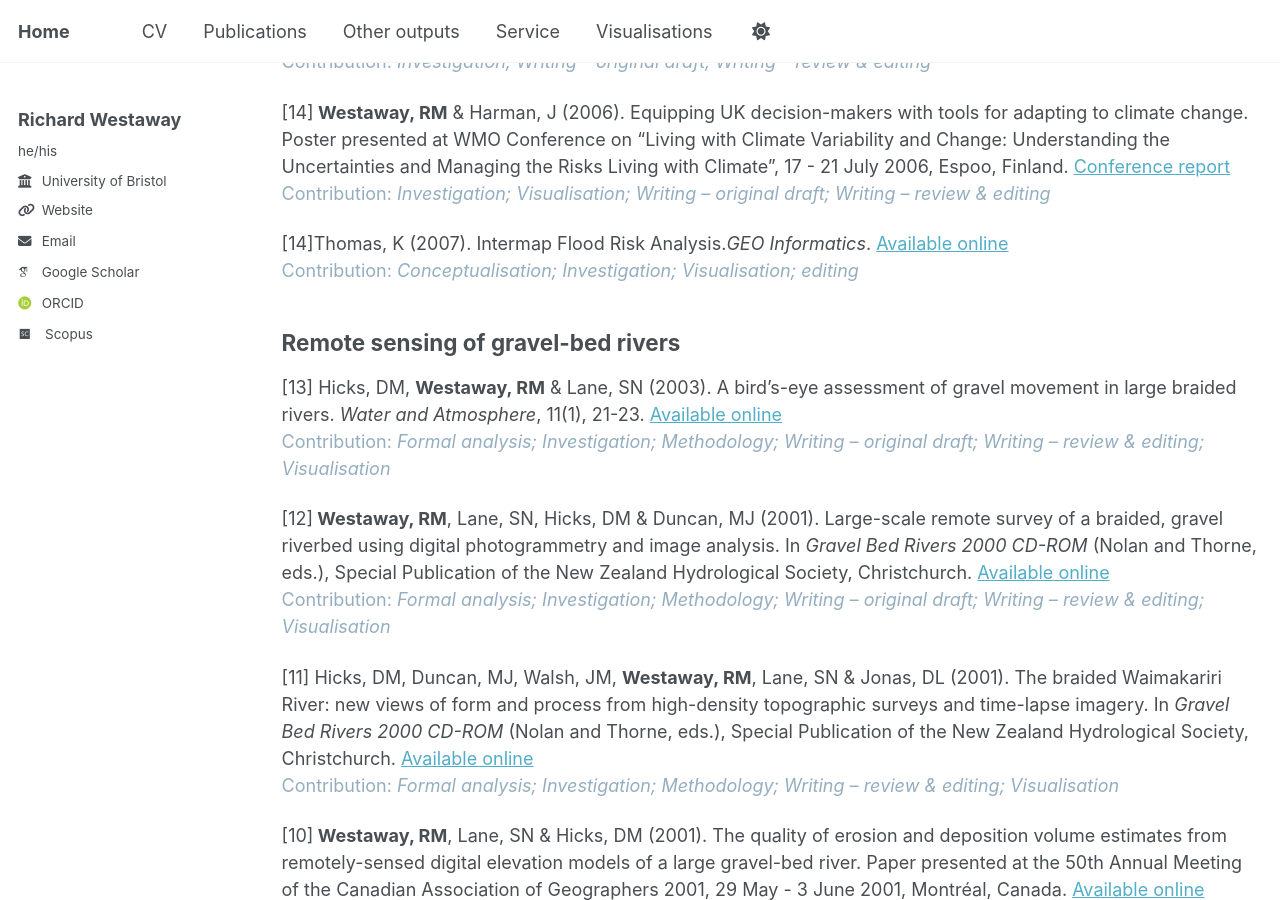
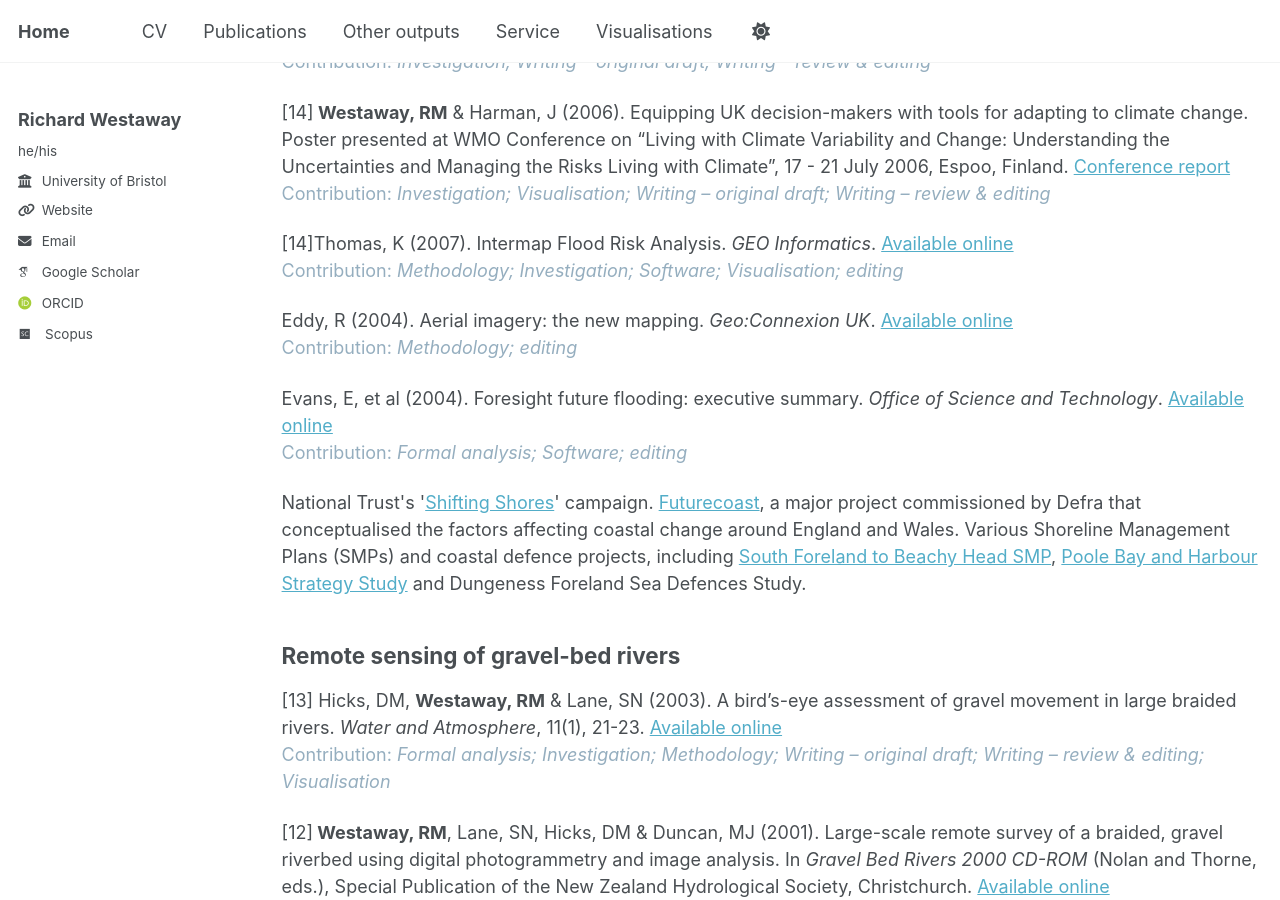
Before and after one commit to richardwestaway/richardwestaway.github.io, a Jekyll site: the page built from _pages/outputs.html, in a window 1280 px wide and 900 px high, scrolled down 3522 px. Built offline with Jekyll 4.4.1, drawn with Linux system fonts in a browser that asks for light colours; some web fonts are replaced; comment, search, counter and statistics services are not loaded.

Commit message:
Update outputs.html

```diff
--- a/_pages/outputs.html
+++ b/_pages/outputs.html
@@ -81,7 +81,19 @@ author_profile: true
 
 <p>[14]<strong> Westaway, RM</strong> &amp; Harman, J (2006). Equipping UK decision-makers with tools for adapting to climate change. Poster presented at WMO Conference on “Living with Climate Variability and Change: Understanding the Uncertainties and Managing the Risks Living with Climate”, 17 - 21 July 2006, Espoo, Finland. <a href="https://library.wmo.int/records/item/58506-report-of-wmo-conference-on-living-with-climate-variability-and-change?offset=1" target="_blank" rel="noopener">Conference report</a><br /><span style="color: #95aebf;">Contribution: <em>Investigation; Visualisation; </em><em>Writing – original draft; Writing – review &amp; editing</em></span></p>
 
-<p>[14]Thomas, K (2007). Intermap Flood Risk Analysis.<em>GEO Informatics</em>. <a href="https://web.archive.org/web/20091009004505/https://www.geoinformatics.com/blog/online-articles/intermap-flood-risk-analysis" target="_blank" rel="noopener">Available online</a><br /><span style="color: #95aebf;">Contribution: <em>Conceptualisation; Investigation; Visualisation; </em><em>editing</em></span></p>
+<p>[14]Thomas, K (2007). Intermap Flood Risk Analysis. <em>GEO Informatics</em>. <a href="https://web.archive.org/web/20091009004505/https://www.geoinformatics.com/blog/online-articles/intermap-flood-risk-analysis" target="_blank" rel="noopener">Available online</a><br /><span style="color: #95aebf;">Contribution: <em>Methodology; Investigation; Software; Visualisation; </em><em>editing</em></span></p>
+
+Eddy, R (2004). Aerial imagery: the new mapping. <em>Geo:Connexion UK</em>. <a href="https://richardwestaway.github.io/files/2004-GeoConnexionUK.pdf" target="_blank" rel="noopener">Available online</a><br /><span style="color: #95aebf;">Contribution: <em>Methodology; </em><em>editing</em></span></p>
+
+Evans, E, et al (2004). Foresight future flooding: executive summary. <em>Office of Science and Technology</em>. <a href="https://assets.publishing.service.gov.uk/media/5a74c78de5274a3f93b48beb/04-947-flooding-summary.pdf" target="_blank" rel="noopener">Available online</a><br /><span style="color: #95aebf;">Contribution: <em>Formal analysis; Software; </em><em>editing</em></span></p>
+
+National Trust's '<a href="https://richardwestaway.github.io/files/2005-national-trust-uk-shifting-shores.pdf" target="_blank" rel="noopener">Shifting Shores</a>' campaign.
+
+<a href="http://www.coastalwiki.org/wiki/FUTURECOAST_project,_UK" target="_blank" rel="noopener">Futurecoast</a>, a major project commissioned by Defra that conceptualised the factors affecting coastal change around England and Wales.
+
+Various Shoreline Management Plans (SMPs) and coastal defence projects, including <a href="https://environment.data.gov.uk/shoreline-planning/shoreline-management-plan/SMP11" target="_blank" rel="noopener">South Foreland to Beachy Head SMP</a>, <a href="http://www.twobays.net/strategy_study.htm" target="_blank" rel="noopener">Poole Bay and Harbour Strategy Study</a> and Dungeness Foreland Sea Defences Study.
+
+
 
 
 <h2>Remote sensing of gravel-bed rivers</h2>
```
